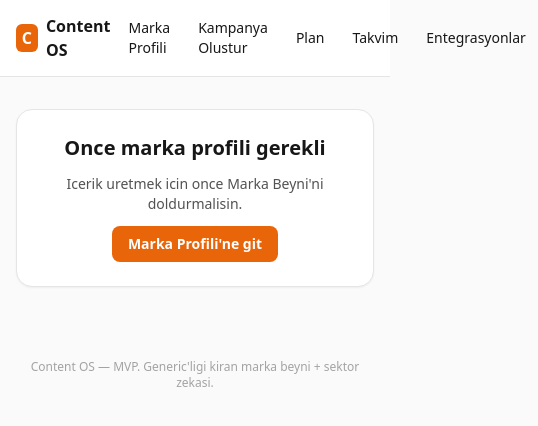
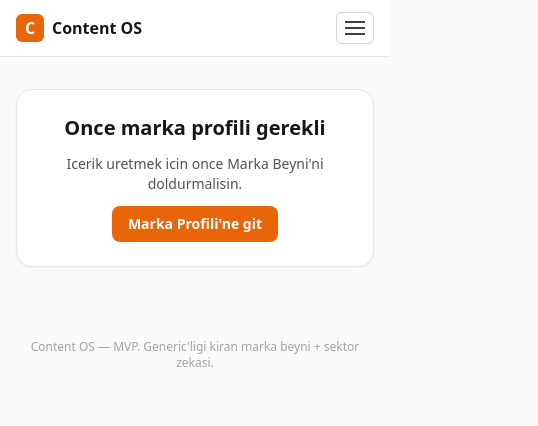
Before and after one commit to ahyazgan/pazarlama, a Next.js app: page /create in a window 390 px wide. Shown: the top 426 px of the page, 538 px wide, since content can reach past the window. Built offline with nearby package versions, Linux system fonts and the light colour scheme.

Commit message:
feat: mobil navigasyon — hamburger drawer (md altinda), masaustu yatay menu

```diff
--- a/src/app/layout.tsx
+++ b/src/app/layout.tsx
@@ -1,5 +1,6 @@
 import type { Metadata } from "next";
 import Link from "next/link";
+import { Nav } from "@/components/Nav";
 import "./globals.css";
 
 export const metadata: Metadata = {
@@ -16,7 +17,7 @@ export default function RootLayout({
   return (
     <html lang="tr">
       <body>
-        <header className="border-b border-neutral-200 bg-white">
+        <header className="relative border-b border-neutral-200 bg-white">
           <div className="mx-auto flex max-w-5xl items-center justify-between px-4 py-3">
             <Link href="/" className="flex items-center gap-2 font-bold">
               <span className="grid h-7 w-7 place-items-center rounded-md bg-brand text-white">
@@ -24,23 +25,7 @@ export default function RootLayout({
               </span>
               Content OS
             </Link>
-            <nav className="flex items-center gap-1 text-sm">
-              <Link href="/brand" className="rounded-md px-3 py-1.5 hover:bg-neutral-100">
-                Marka Profili
-              </Link>
-              <Link href="/create" className="rounded-md px-3 py-1.5 hover:bg-neutral-100">
-                Kampanya Olustur
-              </Link>
-              <Link href="/plan" className="rounded-md px-3 py-1.5 hover:bg-neutral-100">
-                Plan
-              </Link>
-              <Link href="/calendar" className="rounded-md px-3 py-1.5 hover:bg-neutral-100">
-                Takvim
-              </Link>
-              <Link href="/integrations" className="rounded-md px-3 py-1.5 hover:bg-neutral-100">
-                Entegrasyonlar
-              </Link>
-            </nav>
+            <Nav />
           </div>
         </header>
         <main className="mx-auto max-w-5xl px-4 py-8">{children}</main>
--- /dev/null
+++ b/src/components/Nav.tsx
@@ -0,0 +1,61 @@
+"use client";
+
+import { useState } from "react";
+import Link from "next/link";
+
+const LINKS: [string, string][] = [
+  ["/brand", "Marka Profili"],
+  ["/create", "Kampanya"],
+  ["/plan", "Plan"],
+  ["/calendar", "Takvim"],
+  ["/integrations", "Entegrasyonlar"],
+];
+
+export function Nav() {
+  const [open, setOpen] = useState(false);
+  return (
+    <>
+      {/* Masaüstü */}
+      <nav className="hidden items-center gap-1 text-sm md:flex">
+        {LINKS.map(([href, label]) => (
+          <Link key={href} href={href} className="rounded-md px-3 py-1.5 hover:bg-neutral-100">
+            {label}
+          </Link>
+        ))}
+      </nav>
+
+      {/* Mobil hamburger */}
+      <button
+        type="button"
+        className="rounded-md border border-neutral-300 p-2 md:hidden"
+        aria-label="Menü"
+        aria-expanded={open}
+        onClick={() => setOpen((o) => !o)}
+      >
+        <div className="space-y-1">
+          <span className="block h-0.5 w-5 bg-neutral-700" />
+          <span className="block h-0.5 w-5 bg-neutral-700" />
+          <span className="block h-0.5 w-5 bg-neutral-700" />
+        </div>
+      </button>
+
+      {/* Mobil açılır panel */}
+      {open && (
+        <div className="absolute left-0 right-0 top-full z-20 border-b border-neutral-200 bg-white shadow-sm md:hidden">
+          <nav className="mx-auto flex max-w-5xl flex-col px-4 py-2 text-sm">
+            {LINKS.map(([href, label]) => (
+              <Link
+                key={href}
+                href={href}
+                className="rounded-md px-3 py-2 hover:bg-neutral-100"
+                onClick={() => setOpen(false)}
+              >
+                {label}
+              </Link>
+            ))}
+          </nav>
+        </div>
+      )}
+    </>
+  );
+}
```
Also changed, not shown: 1 other file (tests, documents, lock files or other folders).
